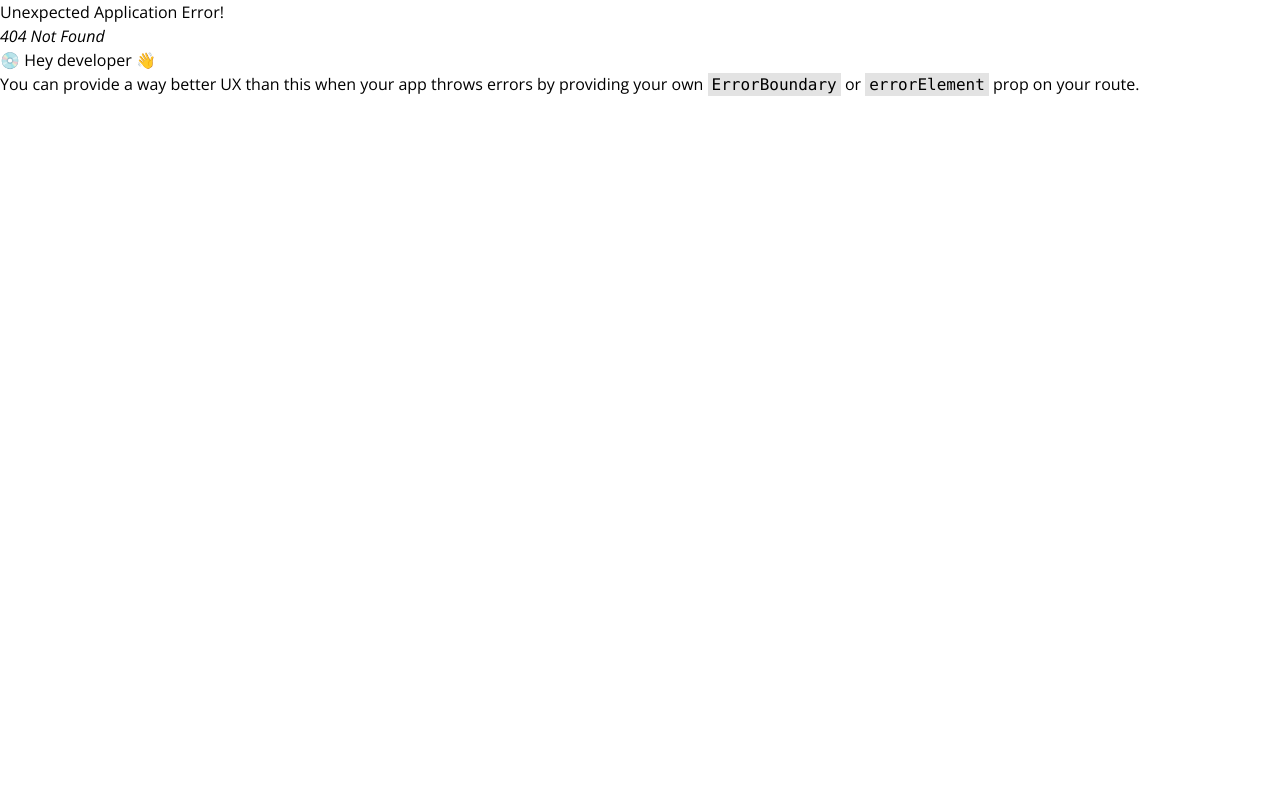
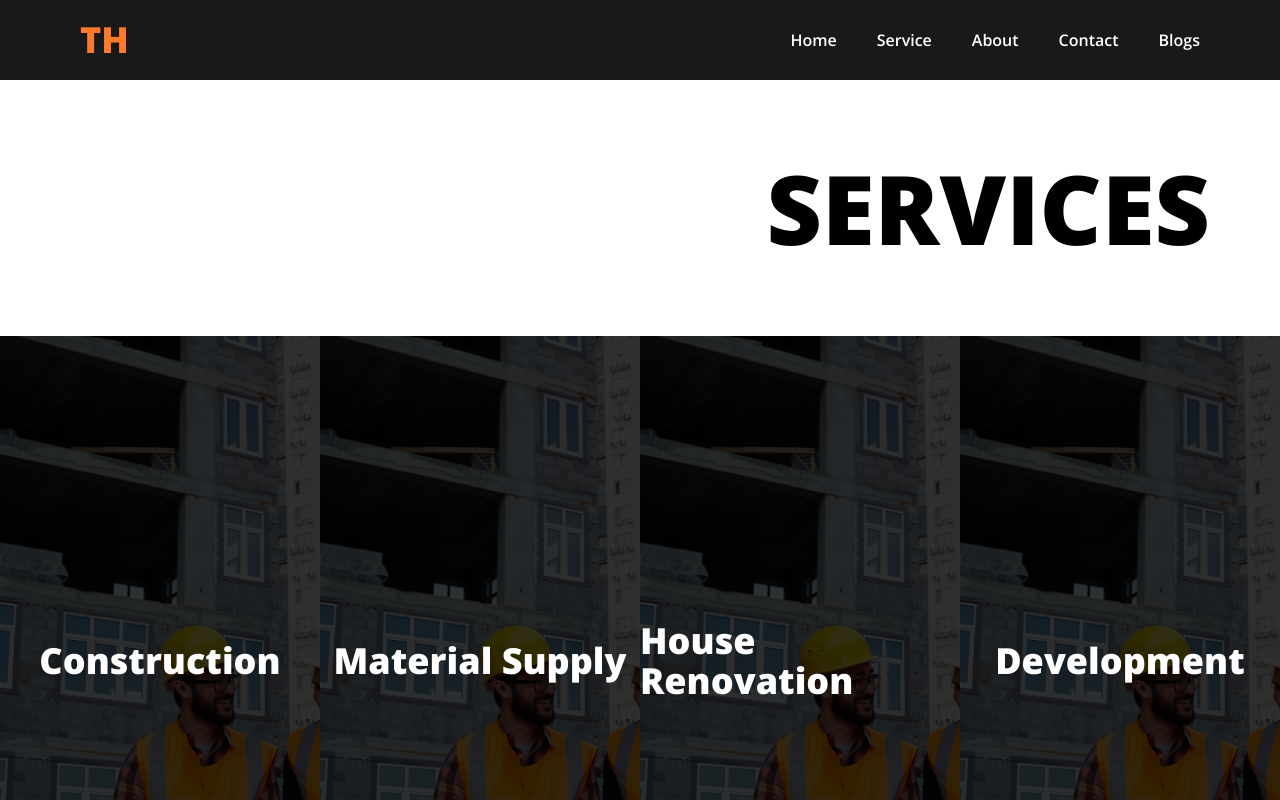
Before and after one commit to NashedShahRoni22/Talukdar-Homes, a React (Vite) app: page /services in a window 1280 px wide. Before the commit this address had no page. Shown: the top 800 px of the page. Built offline with nearby package versions, Linux system fonts and the light colour scheme.

Commit message:
Page design done

```diff
--- a/src/main.jsx
+++ b/src/main.jsx
@@ -7,6 +7,7 @@ import Home from "./pages/Home/Home.jsx";
 import Contact from "./pages/Contact.jsx";
 import { ThemeProvider } from "@material-tailwind/react";
 import About from "./pages/About/About.jsx";
+import Services from "./pages/Services/Services.jsx";
 
 const router = createBrowserRouter([
   {
@@ -25,6 +26,10 @@ const router = createBrowserRouter([
         path: "/contact",
         element: <Contact />,
       },
+      {
+        path: "/services",
+        element: <Services />,
+      },
     ],
   },
 ]);
--- a/src/pages/About/About.jsx
+++ b/src/pages/About/About.jsx
@@ -139,7 +139,7 @@ export default function About() {
               <img src={about2} alt="" className="w-full h-full object-cover" />
             </div>
           )}
-          <div className="bg-[#F3F5FA] lg:w-1/2 p-10">
+          <div className="bg-secondary lg:w-1/2 p-10">
             <div className="flex gap-2">
               <button
                 onClick={() => setView(1)}
--- a/src/pages/Home/Home.jsx
+++ b/src/pages/Home/Home.jsx
@@ -5,12 +5,14 @@ import KeywordsMerque from "./KeywordsMerque";
 import WhatWeBuild from "./WhatWeBuild";
 import About from "../About/About";
 import Testimmonial from "./Testimmonial";
+import Services from "../Services/Services";
 
 export default function Home() {
   return (
     <main className="relative">
       <LandingBanner />
       <WhatWeBuild/>
+      <Services/>
       <About/>
       <KeywordsMerque/>
       <Testimmonial/>
--- a/src/pages/Home/Testimmonial.jsx
+++ b/src/pages/Home/Testimmonial.jsx
@@ -30,7 +30,7 @@ export default function Testimmonial() {
     },
   ];
   return (
-    <section className="py-10 md:py-20 lg:min-h-screen bg-gray-300">
+    <section className="py-10 md:py-20 lg:min-h-screen bg-secondary">
       <div className="mx-5 md:container md:mx-auto">
         <h5 className="text-3xl md:text-6xl lg:text-8xl font-extrabold uppercase text-end">
           Testimonial
@@ -75,7 +75,7 @@ export default function Testimmonial() {
             >
               <FaQuoteLeft className="text-2xl md:text-4xl text-primary" />
               <p className="mt-5 md:mt-10 text-lg md:text-2xl text-gray-600">
-                "{d.text.slice(0, 250)}"
+                {d.text.slice(0, 200)}
               </p>
               <p className="mt-5 md:mt-10 md:text-xl font-semibold text-primary">
                 {d.author}
--- a/src/pages/Home/WhatWeBuild.jsx
+++ b/src/pages/Home/WhatWeBuild.jsx
@@ -536,7 +536,7 @@ export default function WhatWeBuild() {
     },
   ];
   return (
-    <section className="my-5 py-5 md:my-10 md:py-10 relative min-h-screen flex flex-col justify-center items-center">
+    <section className="my-5 py-5 md:my-10 md:py-10 lg:my-0 lg:py-0 relative lg:min-h-screen flex flex-col justify-center items-center">
       <div className="mx-5 md:container md:mx-auto">
         <div className="flex flex-col md:flex-row gap-5 md:gap-10 md:items-center">
           <div className="h-1 w-[50px] bg-primary"></div>
@@ -559,9 +559,9 @@ export default function WhatWeBuild() {
                 {d.title}
               </p>
               <p className="text-gray-600">{d.desc.slice(0, 150)}</p>
-              <button className="bg-black text-white hover:text-black hover:bg-white flex gap-2 items-center px-5 py-2 rounded shadow border hover:shadow-xl hover:border-primary  w-fit group ease-linear duration-300">
+              <button className="mt-5 bg-black text-white hover:text-black hover:bg-white flex gap-2 items-center px-5 py-2 rounded shadow border hover:shadow-xl hover:border-primary  w-fit group ease-linear duration-300">
                 Explore{" "}
-                <span className="bg-primary group-hover:bg-black p-2.5 rounded-full text-white ease-linear duration-300">
+                <span className="bg-primary p-2.5 rounded-full text-white">
                   <MdOutlineArrowOutward />
                 </span>
               </button>
--- /dev/null
+++ b/src/pages/Services/Services.jsx
@@ -0,0 +1,65 @@
+import React from "react";
+import image from "../../assets/about2.jpg";
+import { MdOutlineArrowOutward } from "react-icons/md";
+
+export default function Services() {
+  const data = [
+    {
+      title: "Construction",
+      img: image,
+    },
+    {
+      title: "Material Supply",
+      img: image,
+    },
+    {
+      title: "House Renovation",
+      img: image,
+    },
+    {
+      title: "Development",
+      img: image,
+    },
+  ];
+  return (
+    <section className="my-5 md:my-10 lg:my-20">
+      <div className="mx-5 md:container md:mx-auto">
+        <h5 className="text-3xl md:text-6xl lg:text-8xl font-extrabold uppercase text-end">
+          Services
+        </h5>
+      </div>
+
+      {/* <div className="flex flex-col md:flex-row gap-2 md:gap-10 md:items-center mt-10 md:mt-20">
+          <div className="flex gap-3 md:gap-4 items-center">
+            <div className="h-1 w-[40px] bg-primary"></div>
+            <p className="font-extrabold text-primary">WHO WE ARE</p>
+          </div>
+          <p className="md:ml-20 text-2xl md:text-4xl lg:text-5xl font-extrabold uppercase ">
+            LEADING GLOBAL <br /> BUILDER AND <br /> DEVELOPER
+          </p>
+        </div> */}
+      <div className="mt-10 md:mt-20 grid md:grid-cols-2 lg:grid-cols-4">
+        {data.map((d, i) => (
+          <div key={i} className="relative group overflow-hidden">
+            <img
+              src={d.img}
+              alt=""
+              className="md:h-[650px] object-cover group-hover:scale-110 group-hover:-rotate-6 ease-linear duration-300"
+            />
+            <div className="absolute top-0 left-0 bg-black/80 group-hover:bg-black/50 h-full w-full flex flex-col justify-center items-center">
+              <p className="text-xl md:text-2xl lg:text-4xl font-extrabold text-white">
+                {d.title}
+              </p>
+              <button className="mt-5 bg-black text-white hover:text-black hover:bg-white hidden group-hover:flex gap-2 items-center px-5 py-2 rounded-full shadow border hover:shadow-xl hover:border-primary  w-fit group ease-linear duration-300">
+                Explore{" "}
+                <span className="bg-primary p-2.5 rounded-full text-white">
+                  <MdOutlineArrowOutward />
+                </span>
+              </button>
+            </div>
+          </div>
+        ))}
+      </div>
+    </section>
+  );
+}
--- a/src/shared/Footer.jsx
+++ b/src/shared/Footer.jsx
@@ -1,5 +1,6 @@
 import React from "react";
 import { BiCopyright, BiWorld } from "react-icons/bi";
+import { BsFacebook, BsLinkedin, BsTwitter, BsWhatsapp, BsYoutube } from "react-icons/bs";
 import { MdEmail, MdOutlineArrowOutward } from "react-icons/md";
 import { PiPhoneCall } from "react-icons/pi";
 import { Link } from "react-router-dom";
@@ -12,7 +13,7 @@ export default function Footer() {
     },
     {
       name: "Service",
-      link: "/",
+      link: "/services",
     },
     {
       name: "About",
@@ -21,6 +22,10 @@ export default function Footer() {
     {
       name: "Contact",
       link: "/contact",
+    },
+    {
+      name: "Blogs",
+      link: "/",
     },
   ];
   return (
@@ -63,6 +68,13 @@ export default function Footer() {
             <h5 className="font-extrabold text-primary uppercase text-2xl md:text-4xl">
               TH
             </h5>
+            <div className="mt-5 md:mt-10 flex gap-5">
+              <BsFacebook className="text-xl md:text-2xl lg:text-3xl text-white hover:text-primary"/>
+              <BsTwitter className="text-xl md:text-2xl lg:text-3xl text-white hover:text-primary"/>
+              <BsLinkedin className="text-xl md:text-2xl lg:text-3xl text-white hover:text-primary"/>
+              <BsYoutube className="text-xl md:text-2xl lg:text-3xl text-white hover:text-primary"/>
+              <BsWhatsapp className="text-xl md:text-2xl lg:text-3xl text-white hover:text-primary"/>
+            </div>
           </div>
           <div className="flex gap-5">
             {menus.map((m, i) => (
--- a/src/shared/Navbar.jsx
+++ b/src/shared/Navbar.jsx
@@ -13,7 +13,7 @@ export default function Navbar() {
     },
     {
       name: "Service",
-      link: "/",
+      link: "/services",
     },
     {
       name: "About",
@@ -22,6 +22,10 @@ export default function Navbar() {
     {
       name: "Contact",
       link: "/contact",
+    },
+    {
+      name: "Blogs",
+      link: "/",
     },
   ];
   return (
--- a/tailwind.config.js
+++ b/tailwind.config.js
@@ -6,6 +6,7 @@ module.exports = withMT({
     extend: {},
     colors: {
       primary: '#FF792D',
+      secondary: '#F3F5FA',
     },
   },
   plugins: [],
```
